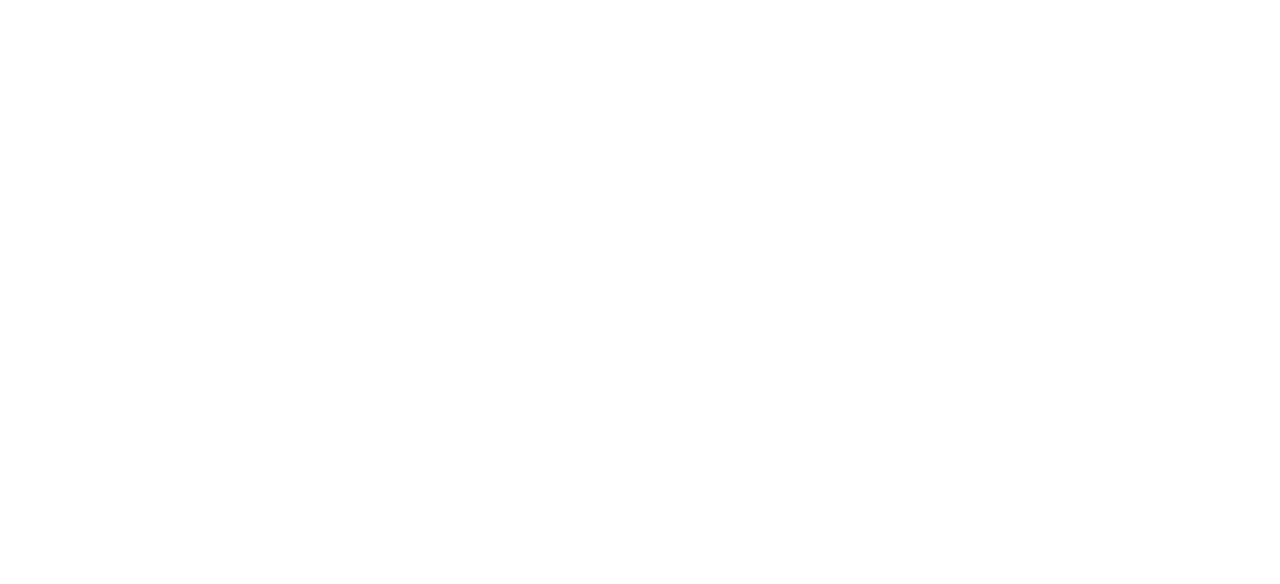
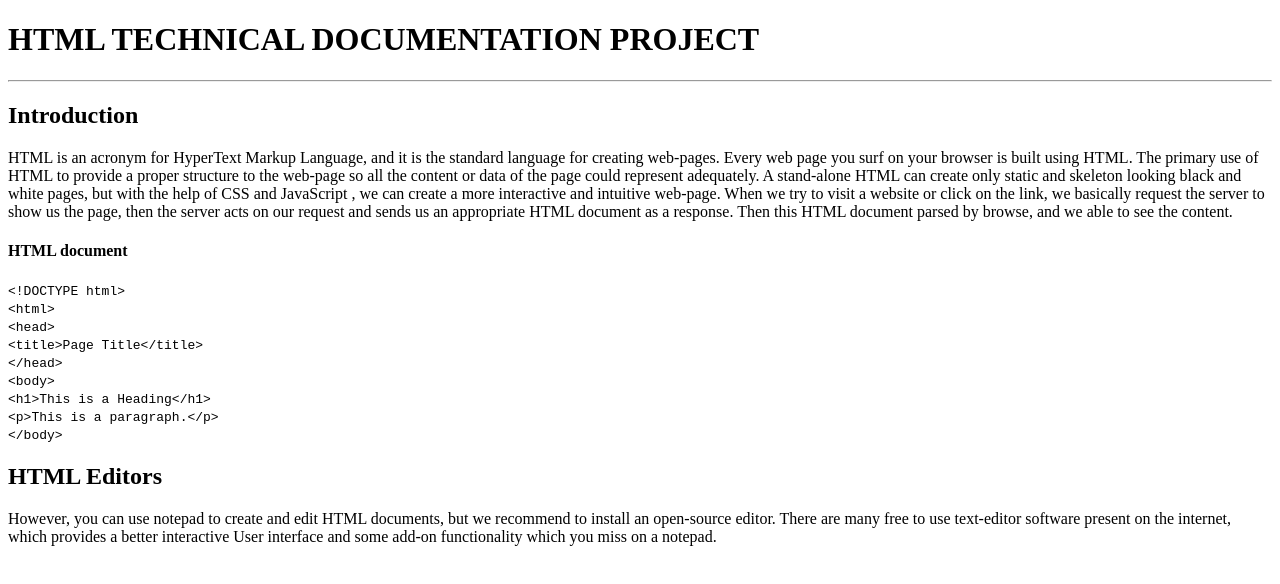
Before and after one commit to MutuneVictor/HTML-Technical-Documentation, a plain HTML site: page Index.html in a window 1280 px wide. Drawn offline with Linux system fonts and the light colour scheme.

Commit message:
Updated the HTML body with a header

```diff
--- a/Index.html
+++ b/Index.html
@@ -6,9 +6,62 @@
             <meta name="viewport" content="width=device-width, initial-scale=1.0">
             <title>HTML Technical Documentation Project</title>
           </head>
+          <body>
+            <header>
+              <h1>
+                HTML TECHNICAL DOCUMENTATION PROJECT
+              </h1>
+              <hr />
+              </header>
+                <main>
+                  <section>
+                    <div>
+                      <h2>
+                        Introduction
+                      </h2>
+                      <p>HTML is an acronym for HyperText Markup Language, and it is the standard language for creating web-pages.
+                      Every web page you surf on your browser is built using HTML. The primary use of HTML to provide a proper
+                      structure to the web-page so all the content or data of the page could represent adequately. A stand-alone
+                      HTML can create only static and skeleton looking black and white pages, but with the help of CSS and
+                      JavaScript , we can create a more interactive and intuitive web-page. When we try to visit a website or
+                      click on the link, we basically request the server to show us the page, then the server acts on our request
+                      and sends us an appropriate HTML document as a response. Then this HTML document parsed by browse, and we
+                      able to see the content.</p>
+                    </div>
+                    <div>
+                        <h4>HTML document</h4>
+                        <code>
+                            &lt;&#33;DOCTYPE html&gt;
+                            <br>
+                            &lt;html&gt;
+                            <br>
+                       &lt;head&gt;
+                       <br>
+                &lt;title&gt;Page Title&lt;/title&gt;
+           <br>
+          &lt;/head&gt;
+          <br>
+          &lt;body&gt;
+          <br>
 
-<body>
+           &lt;h1&gt;This is a Heading&lt;/h1&gt;
+           <br>
+            &lt;p&gt;This is a paragraph.&lt;/p&gt;
+            <br>
 
+            &lt;/body&gt;
+                        </code>
+                    </div>
+                  </section>
+                  <section><div>
+                     <h2> HTML Editors</h2>
+
+          <p>However, you can use notepad to create and edit HTML documents, but we recommend to install an open-source editor. There are many free to use text-editor software present on the internet, which provides a better interactive User interface and some add-on functionality which you miss on a notepad.</p>
+           </div>
+           </section>
+                  <section></section>
+                  <section></section>
+                </main>
           </body>
 
           </html>
```
Lines whose indentation alone changed are shown as unchanged.
